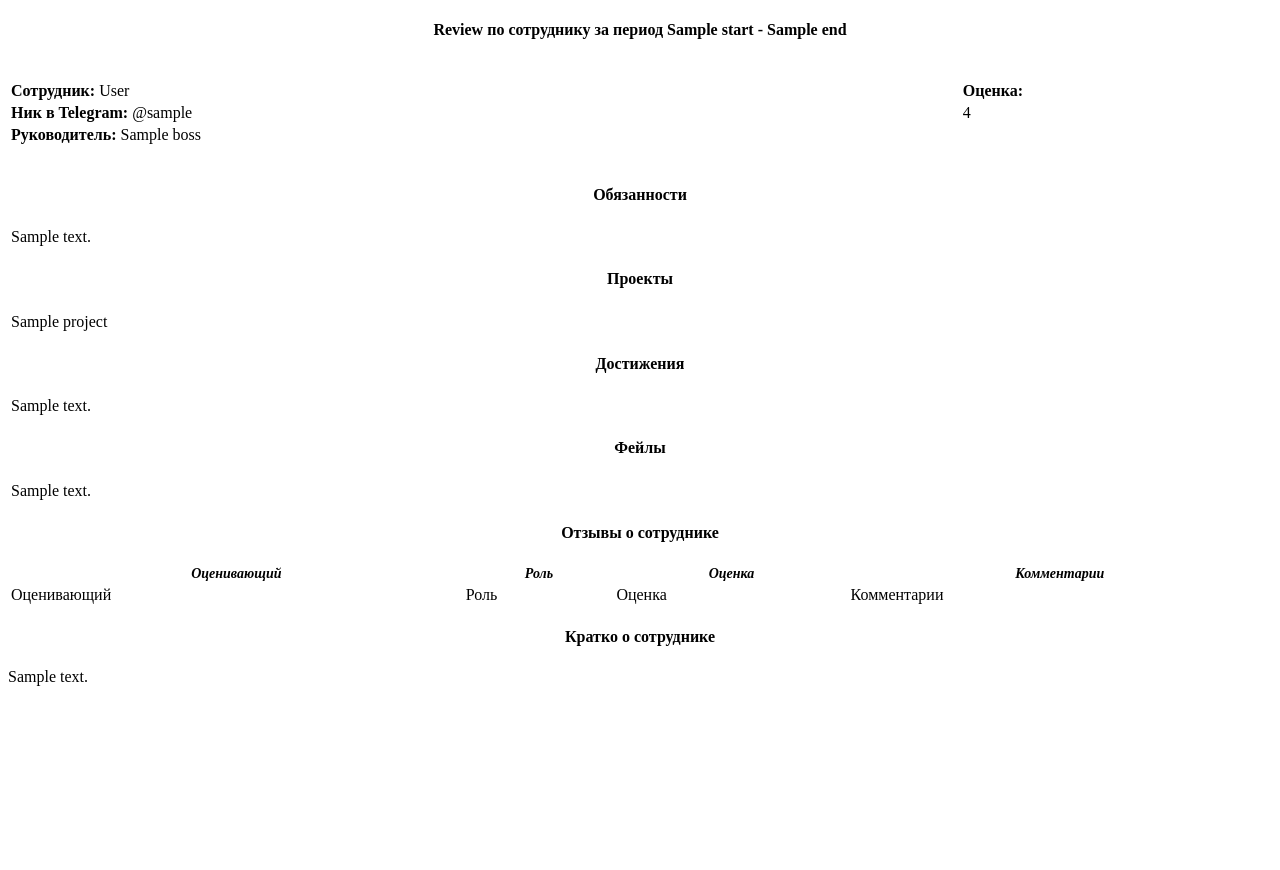
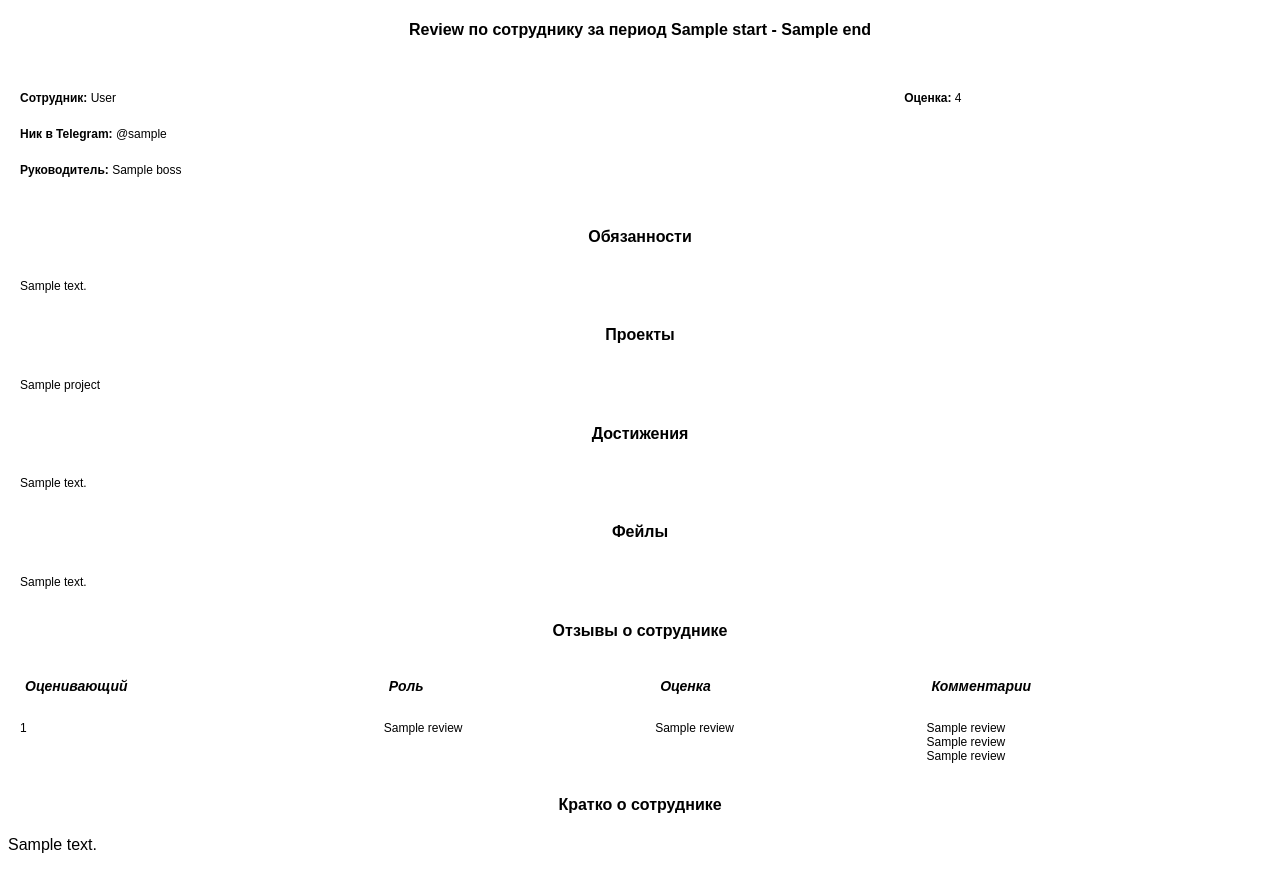
Before and after one commit to gagpa/PerformanceReview__mark, a Python web app: template templates/hr_report_template.html in a window 1280 px wide. Before the commit the page ends 686 px from the top, so only its background shows below. Run offline with Jinja, Linux system fonts and the light colour scheme; the template is opened without the code that fills it: most values are stand-ins (such as "Sample title", 1, 10 or a date in 2020).

Commit message:
Исправлен отчет

```diff
--- a/templates/hr_report_template.html
+++ b/templates/hr_report_template.html
@@ -4,6 +4,9 @@
     <meta charset="UTF-8">
     <title>Review по сотруднику за период {{start}} - {{end}}</title>
     <style>
+        * {
+            font-family: Arial;
+        }
         h4 {
             text-align: center;
         }
@@ -15,11 +18,15 @@
         td {
             vertical-align: top;
             text-align: left;
+            font-size: 12px;
+            padding: 10px;
         }
 
         th {
+            text-align: left;
             font-size: 14px;
             font-style: italic;
+            padding: 15px;
         }
     </style>
 </head>
@@ -29,11 +36,10 @@
 <table>
     <tr>
         <td><b>Сотрудник: </b>{{fullname}}</td>
-        <td><b>Оценка:</b></td>
+        <td><b>Оценка:</b> {{rating}}</td>
     </tr>
     <tr>
         <td><b>Ник в Telegram: </b>@{{username}}</td>
-        <td>{{rating}}</td>
     </tr>
     <tr>
         <td><b>Руководитель: </b>{{boss}}</td>
@@ -82,10 +88,10 @@
     </tr>
     {% for review in reviews %}
     <tr>
-        <td>Оценивающий</td>
-        <td>Роль</td>
-        <td>Оценка</td>
-        <td>Комментарии</td>
+        <td>{{review[0]}}</td>
+        <td>{{review[1]}}</td>
+        <td>{{review[2]}}</td>
+        <td>{{review[3]}}<br>{{review[4]}}<br>{{review[5]}}</td>
     </tr>
     {% endfor %}
 </table>
```
Also changed, not shown: app/tbot/resources/review_period_views/rapport_views.py (+27 -23 lines).
